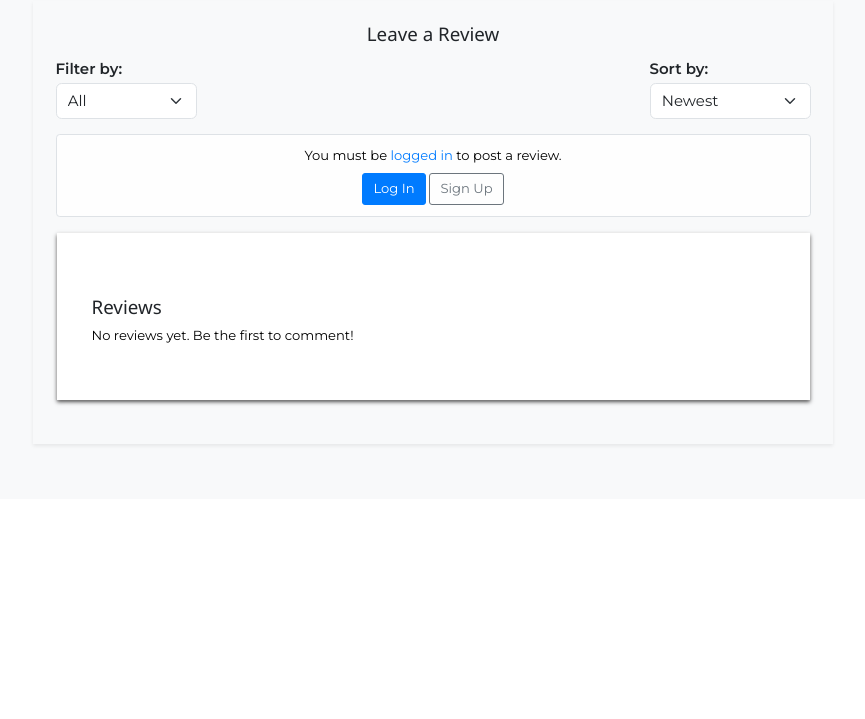
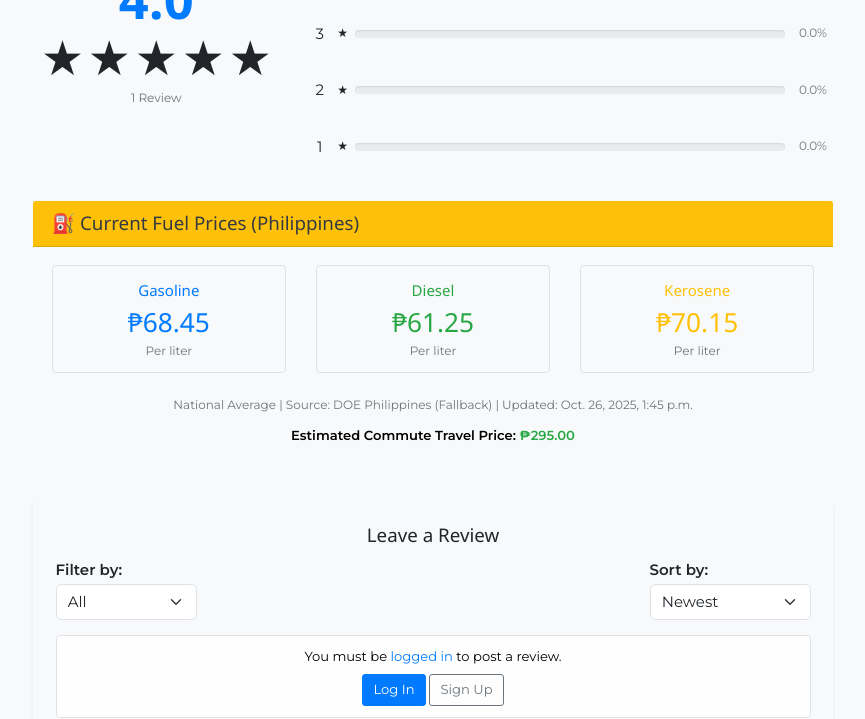
Before and after one commit to CedrickChu/TourRecite, a Django app: page /post/24/ in a window 1280 px wide. Shown: the part 1016-1735 px from the top of the page, without its empty margins (207-1072 px from the left). Before the commit the page ends 1463 px from the top, so only its background shows below. Run offline with Django 5.2, Linux system fonts and the light colour scheme; data comes from the database, SQL or seed files in the repository; data that the repository does not hold is empty; some libraries are stand-ins or nearby versions; some web fonts are replaced.

Commit message:
added fuel prices

```diff
--- a/projectapp/models.py
+++ b/projectapp/models.py
@@ -118,3 +118,20 @@
 
     def __str__(self):
         return f"{self.user.username} liked review {self.review.id}"
+
+
+class FuelPrice(models.Model):
+    gasoline = models.DecimalField(max_digits=6, decimal_places=2, default=0)
+    diesel = models.DecimalField(max_digits=6, decimal_places=2, default=0)
+    kerosene = models.DecimalField(max_digits=6, decimal_places=2, default=0)
+    last_updated = models.DateTimeField(auto_now=True)
+    region = models.CharField(max_length=100, default='National Average')
+    source = models.CharField(max_length=200, default='DOE Philippines')
+    is_active = models.BooleanField(default=True)
+
+    class Meta:
+        get_latest_by = 'last_updated'
+        verbose_name_plural = 'Fuel Prices'
+
+    def __str__(self):
+        return f"Fuel Prices - {self.last_updated.strftime('%b %d, %Y')}"
--- a/projectapp/templates/index.html
+++ b/projectapp/templates/index.html
@@ -193,7 +193,7 @@
                                 {% endif %}
                             </span>
                         </div>
-                        {%endif%}
+
                     </div>
 
                     <!-- Image (Right side) -->
--- a/projectapp/templates/post_detail.html
+++ b/projectapp/templates/post_detail.html
@@ -388,19 +388,13 @@
         <h2 class="fw-bold text-center">{{ post.title }}</h2>
         <p class="text-muted mb-2 small text-center">
             Category: <span class="fw-medium">{{ post.get_category_display }}</span> |
-            Posted on {{ post.created_at|date:"M j, Y" }}
+            Added on {{ post.created_at|date:"M j, Y" }}
         </p>
 
         <p class="text-center">{{ post.content }}</p>
 
-        {% if post.estimated_price %}
-        <p class="fw-semibold text-center">
-            Estimated Price: <span class="text-success">₱{{ post.estimated_price }}</span>
-        </p>
-        {% endif %}
-
         <div id="map" class="rounded-3 my-3" style="height: 300px;"></div>
-
+        {% if user.is_authenticated %}
             <div class="d-flex justify-content-center align-items-center gap-2 mt-3">
                 <span onclick="toggleCollection({{ post.id }}, this)" style="cursor:pointer;">
                 {% if is_saved %}
@@ -415,6 +409,7 @@
                 </span>
                 <span class="text-muted small">Click to save/remove</span>
             </div>
+        {%endif%}
         </div>
 
         <!-- ⭐ Rating Section -->
@@ -433,7 +428,7 @@
             </form>
         {% else %}
             <!-- For guests: show stars but disabled -->
-            <div id="starRating" class="star-rating mb-2 text-muted" style="pointer-events: none; opacity: 0.5;">
+            <div id="starRating" class="star-rating mb-2 text-muted" style="pointer-events: none;">
                 <span>★</span>
                 <span>★</span>
                 <span>★</span>
@@ -445,17 +440,96 @@
             </p>
         {% endif %}
 
-        <div class="post mb-4">
-            {% if average_rating %}
-                <p id="average-rating">
-                    Average Rating: {{ average_rating|floatformat:1 }} / 5
-                    ({{ rating_count }} Review{{ rating_count|pluralize }})
+        <!-- Rating Summary Section -->
+        <div class="rating-summary mb-4">
+            <div class="row align-items-center">
+                <!-- Average Rating -->
+                <div class="col-md-4 text-center">
+                    <div class="average-rating">
+                        <h1 class="display-4 fw-bold text-primary mb-1">{{ average_rating|default:"0"|floatformat:1 }}</h1>
+                        <div class="stars mb-2">
+                            {% with ''|center:5 as range %}
+                            {% for i in range %}
+                                {% if forloop.counter <= average_rating %}
+                                    <span class="star filled">★</span>
+                                {% else %}
+                                    <span class="star">★</span>
+                                {% endif %}
+                            {% endfor %}
+                            {% endwith %}
+                        </div>
+                        <p class="text-muted small mb-0">{{ rating_count }} Review{{ rating_count|pluralize }}</p>
+                    </div>
+                </div>
+
+                <!-- Rating Distribution Bars -->
+                <div class="col-md-8">
+                    <div class="rating-bars">
+                        {% for item in rating_distribution %}
+                        <div class="rating-bar-item d-flex align-items-center mb-2">
+                            <span class="me-2" style="min-width: 20px;">{{ item.stars }}</span>
+                            <span class="star small me-2">★</span>
+                            <div class="progress flex-grow-1 me-2" style="height: 8px; margin-top:1.4rem;">
+                                <div class="progress-bar" role="progressbar"
+                                    style="width: {{ item.percentage }}%"
+                                    aria-valuenow="{{ item.percentage }}"
+                                    aria-valuemin="0"
+                                    aria-valuemax="100">
+                                </div>
+                            </div>
+                            <span class="text-muted small" style="min-width: 40px;">{{ item.percentage }}%</span>
+                        </div>
+                        {% endfor %}
+                    </div>
+                </div>
+            </div>
+        </div>
+    </div>
+    <!-- Fuel Prices Section -->
+    {% if fuel_prices %}
+    <div class="fuel-prices-card mb-4">
+        <div class="card-header bg-warning text-dark">
+            <h5 class="mb-0">⛽ Current Fuel Prices (Philippines)</h5>
+        </div>
+        <div class="card-body">
+            <div class="row text-center">
+                <div class="col-md-4 mb-3">
+                    <div class="fuel-item p-3 border rounded bg-light">
+                        <h6 class="text-primary mb-2">Gasoline</h6>
+                        <h3 class="text-primary mb-1">₱{{ fuel_prices.gasoline }}</h3>
+                        <small class="text-muted">Per liter</small>
+                    </div>
+                </div>
+                <div class="col-md-4 mb-3">
+                    <div class="fuel-item p-3 border rounded bg-light">
+                        <h6 class="text-success mb-2">Diesel</h6>
+                        <h3 class="text-success mb-1">₱{{ fuel_prices.diesel }}</h3>
+                        <small class="text-muted">Per liter</small>
+                    </div>
+                </div>
+                <div class="col-md-4 mb-3">
+                    <div class="fuel-item p-3 border rounded bg-light">
+                        <h6 class="text-warning mb-2">Kerosene</h6>
+                        <h3 class="text-warning mb-1">₱{{ fuel_prices.kerosene }}</h3>
+                        <small class="text-muted">Per liter</small>
+                    </div>
+                </div>
+            </div>
+            <div class="text-center mt-2">
+                <small class="text-muted">
+                    {{ fuel_prices.region|default:"National Average" }} |
+                    Source: {{ fuel_prices.source|default:"DOE Philippines" }} |
+                    Updated: {{ fuel_prices.last_updated|default:"Recent" }}
+                </small>
+            </div><br>
+             {% if post.estimated_price %}
+            <p class="fw-semibold text-center">
+                Estimated Commute Travel Price: <span class="text-success">₱{{ post.estimated_price }}</span>
             </p>
-            {% else %}
-                <p id="average-rating">No ratings yet.</p>
             {% endif %}
         </div>
     </div>
+{% endif %}
 
 
         <!-- 📝 Review Form -->
--- a/projectapp/views.py
+++ b/projectapp/views.py
@@ -20,6 +20,7 @@
 from django.db.models import F, ExpressionWrapper, FloatField
 from datetime import timedelta
 from django.utils import timezone
+from django.core.cache import cache
 
 from .models import UserProfile, Post, Rating, Collection, ReviewImage, ReviewLike, Review, Tag
 from .forms import CustomUserCreationForm, PostForm, UserPreferenceForm, ProfileCreationForm, ReviewForm
@@ -454,6 +455,10 @@
         except Collection.DoesNotExist:
             pass
 
+    # --- CACHED FUEL PRICES ---
+    fuel_prices = get_cached_fuel_prices()
+
+    # Rest of your existing code remains the same...
     # Base queryset
     reviews = post.reviews.select_related('user').all()
 
@@ -500,6 +505,15 @@
         average=Avg('value'),
         count=Count('id')
     )
+    rating_distribution = []
+    for i in range(5, 0, -1):
+        count = Rating.objects.filter(post=post, value=i).count()
+        percentage = (count / rating_stats['count'] * 100) if rating_stats['count'] > 0 else 0
+        rating_distribution.append({
+            'stars': i,
+            'count': count,
+            'percentage': round(percentage, 1)
+        })
 
     # Review form
     review_form = ReviewForm()
@@ -515,6 +529,8 @@
         'is_saved': is_saved,
         'filter_by': filter_by,
         'sort_by': sort_by,
+        'rating_distribution': rating_distribution,
+        'fuel_prices': fuel_prices,
     }
     return render(request, 'post_detail.html', context)
 
@@ -686,3 +702,45 @@
     }
 
     return render(request, 'tag_posts.html', context)
+
+def get_cached_fuel_prices():
+    """Get fuel prices with caching (6 hours)"""
+    cache_key = 'current_fuel_prices'
+    fuel_prices = cache.get(cache_key)
+
+    if fuel_prices:
+        print("DEBUG: Using cached fuel prices")
+        return fuel_prices
+
+    # If not in cache, scrape fresh prices
+    try:
+        from projectapp.utils.fuel_prices import get_live_fuel_prices
+        fuel_data = get_live_fuel_prices()
+
+        fuel_prices = {
+            'gasoline': float(fuel_data['gasoline']),
+            'diesel': float(fuel_data['diesel']),
+            'kerosene': float(fuel_data['kerosene']),
+            'region': 'National Average',
+            'source': fuel_data['source'],
+            'last_updated': timezone.now()
+        }
+
+        cache.set(cache_key, fuel_prices, 21600)
+        print(f"DEBUG: Scraped fresh fuel prices - Gas: ₱{fuel_prices['gasoline']}")
+
+    except Exception as e:
+        print(f"Fuel price scraping error: {e}")
+        # Fallback prices
+        fuel_prices = {
+            'gasoline': 68.45,
+            'diesel': 61.25,
+            'kerosene': 70.15,
+            'region': 'National Average',
+            'source': 'DOE Philippines (Fallback)',
+            'last_updated': timezone.now()
+        }
+        # Cache fallback for 1 hour
+        cache.set(cache_key, fuel_prices, 3600)
+
+    return fuel_prices
```
Also changed, not shown: projectapp/utils/fuel_prices.py (added, +59 -0 lines), projectsite/settings.py (+6 -1 lines), projectapp/admin.py (line endings or trailing spaces). Lines whose indentation alone changed are shown as unchanged.
